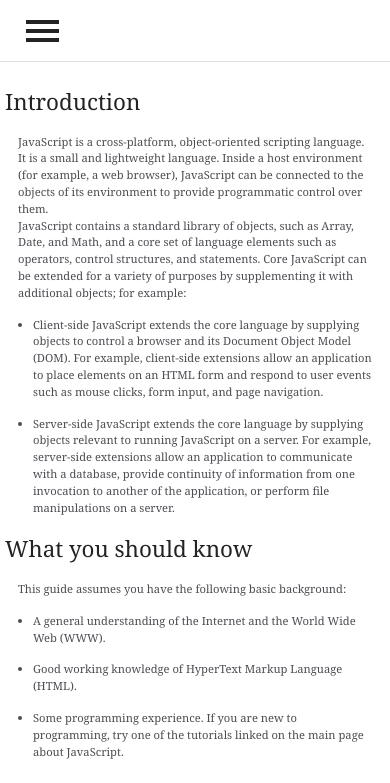
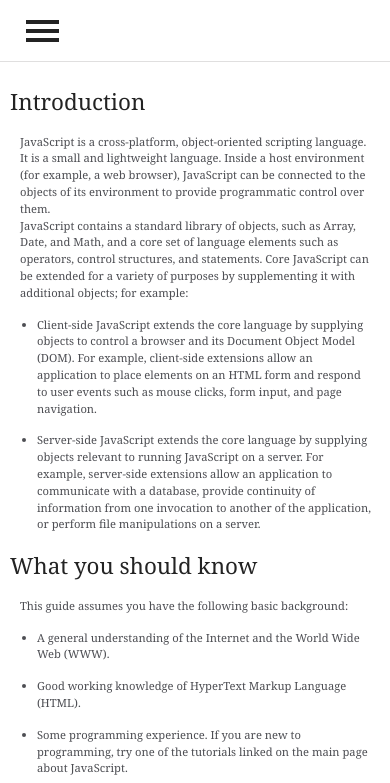
Before and after one commit to Muhdal-Amin/JS-documentation-site, a plain HTML site: page index.html in a window 390 px wide. Shown: the top 783 px of the page. Drawn offline with Linux system fonts and the light colour scheme.

Commit message:
Content flow fixes

```diff
--- a/styles.css
+++ b/styles.css
@@ -250,7 +250,7 @@ code {
 
   #main-doc {
     margin-right: 3px;
-    margin-left: 3px;
+    margin-left: 5px;
   }
 
   section article {
@@ -260,7 +260,7 @@ code {
   }
 
   section li {
-    margin: 15px 0px 0px 15px;
+    margin: 15px 0px 0px 17px;
   }
 
   .Js_header{
@@ -269,7 +269,7 @@ code {
 
   #main-doc header {
     text-align: left;
-    margin-left: 2px;
+    margin-left: 5px;
     font-size: 1.4em;
   }
 }
```
